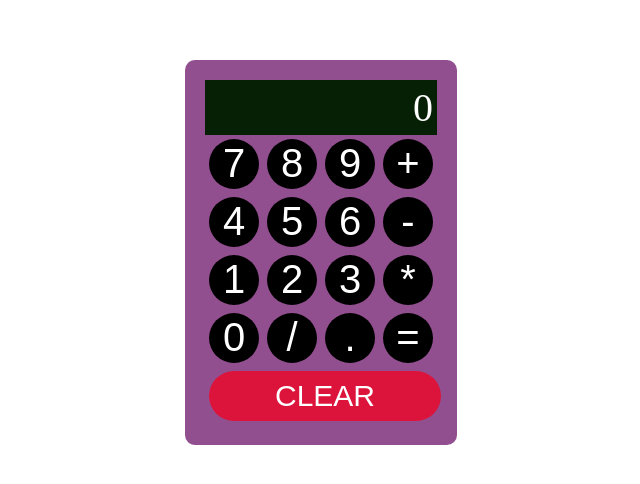
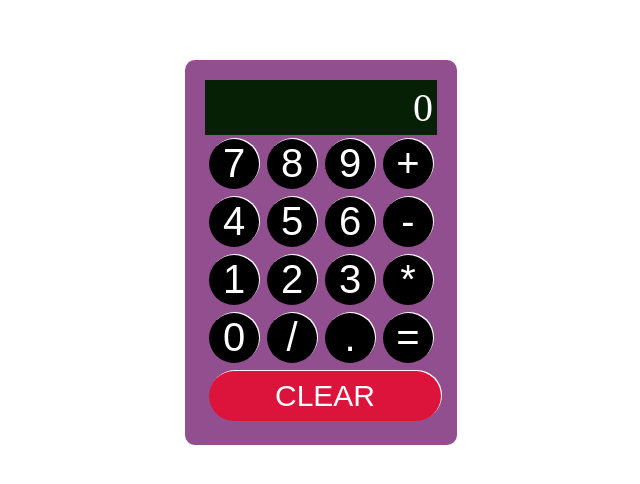
Before and after one commit to Mahak491/calculator, a plain HTML site: page index.html in a window 1280 px wide. Shown: the part 156-640 px from the top of the page, without its empty margins (319-959 px from the left). Drawn offline with Linux system fonts and the light colour scheme.

Commit message:
design changes

```diff
--- a/style.css
+++ b/style.css
@@ -20,6 +20,7 @@ button{
     height: 50px;
     border-radius: 25px;
     margin: 4px;
+    box-shadow: 1px -1px white;
 }
 
 #screen {
@@ -35,6 +36,7 @@ button{
     width: 232px;
     display: flex;
     flex-wrap: wrap;
+    ;
 }
 #clear {
     width: 100%;
```
